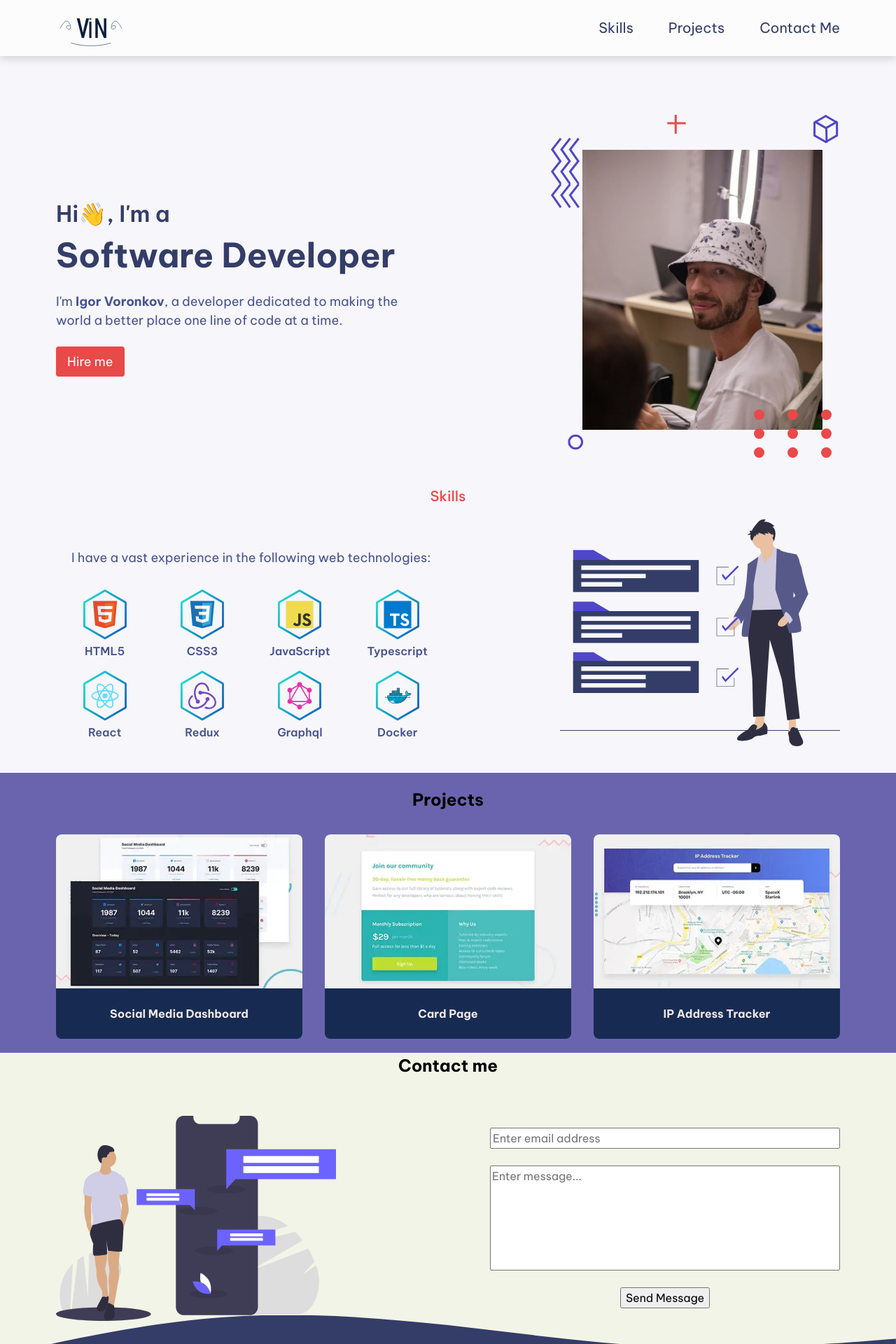
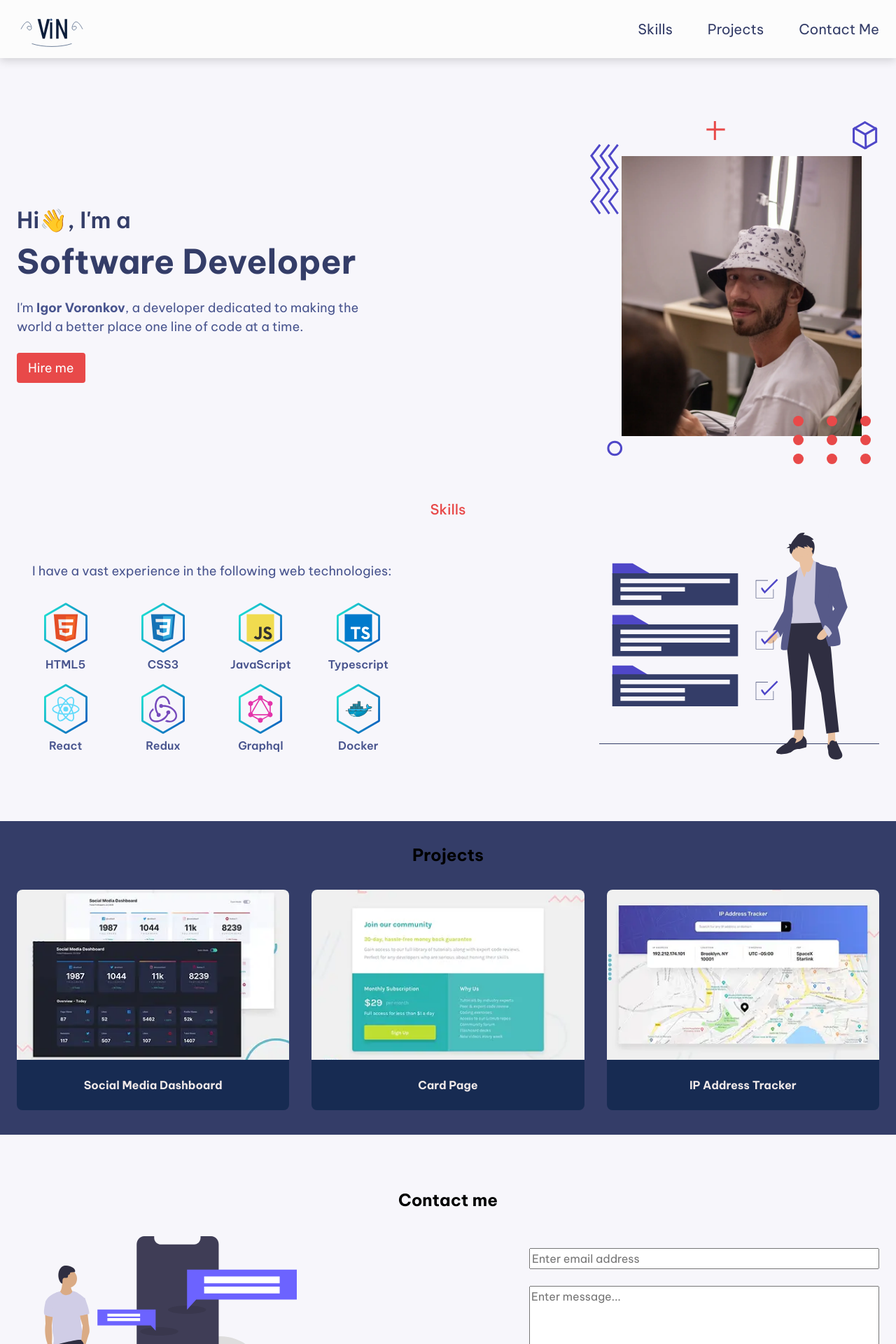
Before and after one commit to IgorVoronkov/my-portfolio, a React (Vite) app: page / in a window 1280 px wide. Shown: the top 1920 px of the page at 70% size. Built offline with nearby package versions, Linux system fonts and the light colour scheme.

Commit message:
chore: refactoring sections-paddings

```diff
--- a/src/components/container/Container.ts
+++ b/src/components/container/Container.ts
@@ -1,12 +1,10 @@
 import styled from 'styled-components';
 
-interface ContainerProps {
-  $paddingY?: string;
-}
-
-export const Container = styled.div<ContainerProps>`
+export const Container = styled.div`
   width: 100%;
-  max-width: 1200px;
-  padding: ${({ $paddingY = '20px' }) => $paddingY} 40px;
+  max-width: calc(
+    ${({ theme: { container } }) => container.maxWidth + ' + ' + container.paddingX + ' * 2'}
+  );
+  padding: 0 ${({ theme }) => theme.container.paddingX};
   margin: 0 auto;
 `;
--- a/src/layout/footer/Footer.styled.ts
+++ b/src/layout/footer/Footer.styled.ts
@@ -6,6 +6,8 @@ const wave = `"${waveUrl}"`;
 
 export const Footer = styled.footer`
   position: relative;
+  height: ${({ theme }) => theme.sections.footer.height};
+  padding-top: ${({ theme }) => theme.sections.footer.paddings.top};
   color: ${({ theme }) => theme.colors.secondary[0]};
   text-align: center;
   background-color: ${({ theme }) => theme.colors.primary[500]};
@@ -15,7 +17,7 @@ export const Footer = styled.footer`
     top: 0;
     display: block;
     width: 100%;
-    height: calc(${({ theme }) => theme.sizes.footerWaveHeight} + 10px);
+    height: calc(${({ theme }) => theme.sections.footer.waveHeight} + 10px);
     content: '';
     background-color: inherit;
     mask-image: url(${wave});
--- a/src/layout/footer/Footer.tsx
+++ b/src/layout/footer/Footer.tsx
@@ -8,7 +8,7 @@ export const Footer = () => {
 
   return (
     <S.Footer>
-      <Container $paddingY="60px">
+      <Container>
         <FlexWrapper $justifyContent="space-around">
           <div>
             <S.BlockLabel>My social media links:</S.BlockLabel>
--- a/src/layout/header/Header.styled.ts
+++ b/src/layout/header/Header.styled.ts
@@ -4,7 +4,7 @@ export const Header = styled.header`
   position: sticky;
   top: 0;
   z-index: 99;
-  height: ${({ theme }) => theme.sizes.headerHeight};
+  height: ${({ theme }) => theme.sections.header.height};
   background-color: ${({ theme }) => theme.colors.secondary[0]};
   box-shadow: 0 4px 12px rgb(0 0 0 / 15%);
 `;
--- a/src/layout/header/Header.tsx
+++ b/src/layout/header/Header.tsx
@@ -7,7 +7,7 @@ export const Header = () => {
   return (
     <S.Header>
       <FlexWrapper>
-        <Container $paddingY="0px">
+        <Container>
           <FlexWrapper $alignItems="center">
             <Logo />
             <Navigation />
--- a/src/layout/sections/contact-section/ContactSection.styled.ts
+++ b/src/layout/sections/contact-section/ContactSection.styled.ts
@@ -1,7 +1,11 @@
 import styled from 'styled-components';
 
 export const Section = styled.section`
-  background-color: #f2f4e7;
+  padding-top: ${({ theme }) => theme.sections.contactMe.paddings.top};
+  padding-bottom: calc(
+    ${({ theme }) =>
+      theme.sections.footer.waveHeight + ' + ' + theme.sections.contactMe.paddings.bottom}
+  );
 `;
 
 export const Title = styled.h2`
--- a/src/layout/sections/hero-section/HeroSection.styled.ts
+++ b/src/layout/sections/hero-section/HeroSection.styled.ts
@@ -6,7 +6,8 @@ const bgUrl = `"${HeroPhotoBgUrl}"`;
 const circlesUrl = `"${CirclesUrl}"`;
 
 export const Section = styled.section`
-  padding-top: ${({ theme }) => theme.spacing.xxl};
+  padding-top: ${({ theme }) => theme.sections.hero.paddings.top};
+  padding-bottom: ${({ theme }) => theme.sections.hero.paddings.bottom};
   background-color: ${({ theme }) => theme.colors.secondary['50']};
 `;
 
--- a/src/layout/sections/projects-section/ProjectsSection.styled.ts
+++ b/src/layout/sections/projects-section/ProjectsSection.styled.ts
@@ -1,7 +1,9 @@
 import styled from 'styled-components';
 
 export const Section = styled.section`
-  background-color: #6a64ae;
+  padding-top: ${({ theme }) => theme.sections.projects.paddings.top};
+  padding-bottom: ${({ theme }) => theme.sections.projects.paddings.bottom};
+  background-color: ${({ theme }) => theme.colors.primary[500]};
 `;
 
 export const Heading = styled.h2`
--- a/src/layout/sections/skills-section/SkillsSection.styled.ts
+++ b/src/layout/sections/skills-section/SkillsSection.styled.ts
@@ -1,6 +1,8 @@
 import styled from 'styled-components';
 
 export const Section = styled.section`
+  padding-top: ${({ theme }) => theme.sections.skills.paddings.top};
+  padding-bottom: ${({ theme }) => theme.sections.skills.paddings.bottom};
   text-align: center;
 `;
 
--- a/src/styles/globalStyles.ts
+++ b/src/styles/globalStyles.ts
@@ -10,9 +10,9 @@ const globalStyles = css`
     background-color: ${({ theme }) => theme.colors.secondary[50]};
   }
 
-  section {
+  #root > section {
     scroll-margin-top: calc(
-      ${({ theme }) => theme.sizes.headerHeight} + ${({ theme }) => theme.spacing.md}
+      ${({ theme }) => theme.sections.header.height + ' + ' + theme.spacing.md}
     );
   }
 `;
--- a/src/styles/theme.ts
+++ b/src/styles/theme.ts
@@ -20,10 +20,50 @@ const colors = {
   accent: '#E84949',
 } as const;
 
+const sections = {
+  header: {
+    height: '83px',
+  },
+  hero: {
+    paddings: {
+      top: '90px',
+      bottom: '25px',
+    },
+  },
+  skills: {
+    paddings: {
+      top: '25px',
+      bottom: '70px',
+    },
+  },
+  projects: {
+    paddings: {
+      top: '30px',
+      bottom: '35px',
+    },
+  },
+  contactMe: {
+    paddings: {
+      top: '75px',
+      bottom: '85px',
+    },
+  },
+  footer: {
+    height: '360px',
+    waveHeight: 'calc(100vw * 70 / 1440)',
+    paddings: {
+      top: '100px',
+    },
+  },
+} as const;
+
+const container = {
+  maxWidth: '1240px',
+  paddingX: '24px',
+};
+
 const sizes = {
-  headerHeight: '80px',
   skillIcon: '40px',
-  footerWaveHeight: 'calc(100vw * 70 / 1440)',
 } as const;
 
 const fontSize = {
@@ -53,6 +93,8 @@ export const theme = {
   fontFamily: "'Be Vietnam Pro', sans-serif",
   fontWeight,
   colors,
+  sections,
+  container,
   spacing,
   sizes,
   fontSize,
```
